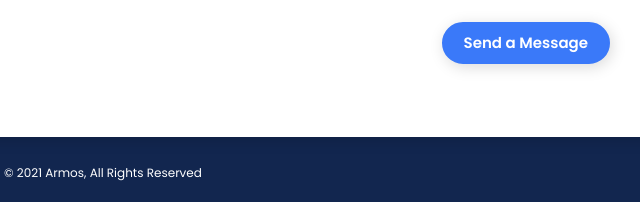
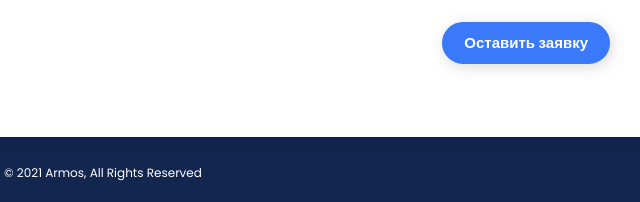
Before and after one commit to thedreamJK7/ArmosNewEdition, a plain HTML site: page index.html in a window 1280 px wide. Shown: the part 7162-7364 px from the top of the page, 537-1177 px from the left. Drawn offline with Linux system fonts and the light colour scheme; some packages are replaced by stand-ins of ours; files whose address does not match are found by name.

Commit message:
send message

```diff
--- a/index.html
+++ b/index.html
@@ -995,7 +995,7 @@
                                     </div>
                                     <!--end row -->
                                     <div class="form-group clearfix">
-                                        <button type="submit" class="btn btn-primary float-right" id="form-contact-submit">Send a Message</button>
+                                        <button type="submit" class="btn btn-primary float-right" id="form-contact-submit">Оставить заявку</button>
                                     </div>
                                     <!--end form-group -->
                                     <div class="form-contact-status"></div>
```
